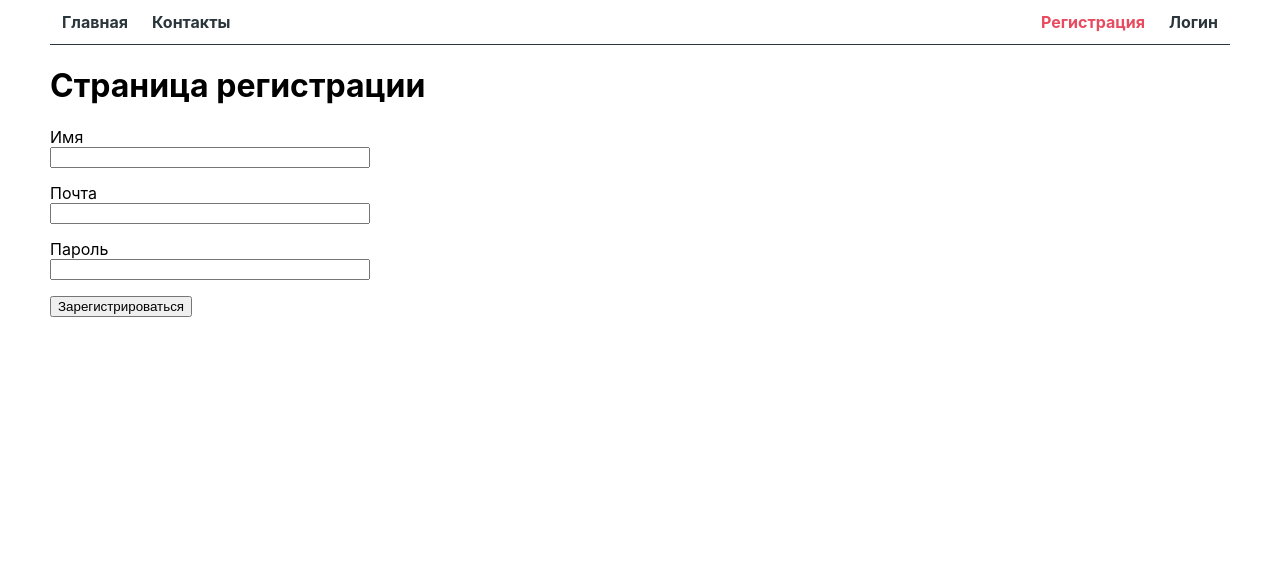
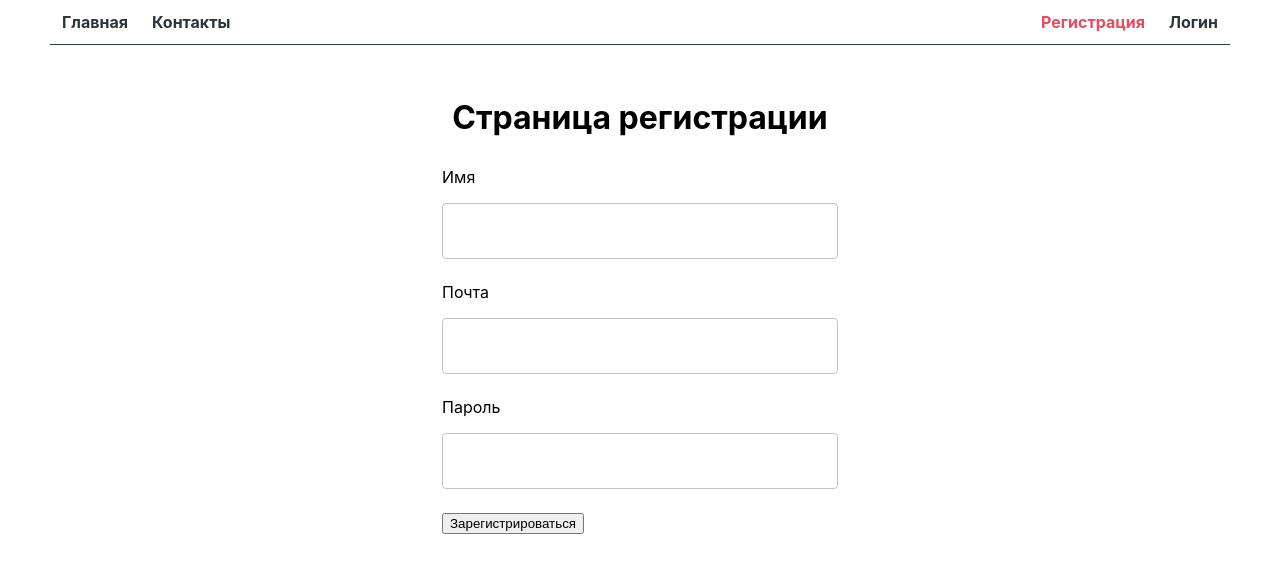
Before and after one commit to RuslanaLogosha/goit-react-hw-08-phonebook, a React (Create React App) app: page /register in a window 1280 px wide. Shown: the top 572 px of the page. Built offline with nearby package versions, Linux system fonts and the light colour scheme.

Commit message:
adds Public and Private routs

```diff
--- a/package.json
+++ b/package.json
@@ -17,6 +17,7 @@
     "react-confetti": "^6.0.0",
     "react-dom": "^17.0.1",
     "react-hook-form": "^6.14.2",
+    "react-lazy": "^1.1.0",
     "react-redux": "^7.2.2",
     "react-router-dom": "^5.2.0",
     "react-scripts": "4.0.1",
--- a/src/App.js
+++ b/src/App.js
@@ -1,21 +1,60 @@
-import { Switch, Route } from 'react-router-dom';
+import { Switch } from 'react-router-dom';
+import { useDispatch, useSelector } from 'react-redux';
+import { useEffect } from 'react';
+// import { Suspense, lazy } from 'react';
+import axios from 'axios';
 import Container from './components/Container';
 import AppBar from 'components/Header/AppBar';
 import HomeView from './views/HomeView';
 import RegisterView from './views/RegisterView';
 import LoginView from './views/LoginView';
 import ContactsView from './views/ContactsView';
+import PrivateRoute from './components/PrivateRoute';
+import PublicRoute from './components/PublicRoute';
+import { authOperations, authSelectors } from './redux/auth';
+
+// const HomeView = lazy(() => import('./views/HomeView'));
+// const RegisterView = lazy(() => import('./views/RegisterView'));
+// const LoginView = lazy(() => import('./views/LoginView'));
+// const ContactsView = lazy(() => import('./views/ContactsView'));
+
+axios.defaults.baseURL = 'https://goit-phonebook-api.herokuapp.com';
 
 export default function App() {
+  const dispatch = useDispatch();
+  const isFetchingCurrentUser = useSelector(authSelectors.getIsFetchingCurrent);
+  console.log(isFetchingCurrentUser);
+
+  useEffect(() => {
+    dispatch(authOperations.fetchCurrentUser());
+  }, [dispatch]);
+
   return (
     <Container>
-      <AppBar />
-      <Switch>
-        <Route exact path="/" component={HomeView} />
-        <Route path="/register" component={RegisterView} />
-        <Route path="/login" component={LoginView} />
-        <Route path="/" component={ContactsView} />
-      </Switch>
+      {isFetchingCurrentUser ? (
+        <h1>Показываем React Skeleton</h1>
+      ) : (
+        <>
+          <AppBar />
+          <Switch>
+            {/* <Suspense fallback={<p>Загружаем...</p>}> */}
+            <PublicRoute exact path="/" component={HomeView} />
+            <PublicRoute path="/register" component={RegisterView} restricted />
+            <PublicRoute
+              path="/login"
+              component={LoginView}
+              redirectTo="/contacts"
+              restricted
+            />
+            <PrivateRoute
+              path="/contacts"
+              component={ContactsView}
+              redirectTo="/login"
+            />
+            {/* </Suspense> */}
+          </Switch>
+        </>
+      )}
     </Container>
   );
 }
--- /dev/null
+++ b/src/components/PrivateRoute.js
@@ -0,0 +1,23 @@
+import { useSelector } from 'react-redux';
+import { Route, Redirect } from 'react-router-dom';
+import { authSelectors } from '../redux/auth';
+
+export default function PrivateRoute({
+  children,
+  redirectTo = '/',
+  ...routeProps
+}) {
+  const isLoggedIn = useSelector(authSelectors.getIsLoggedIn);
+  return (
+    <Route {...routeProps}>
+      {isLoggedIn ? children : <Redirect to={redirectTo} />}
+    </Route>
+  );
+}
+
+/**
+ * 1. Он должен повторять API Route
+ *  2. Он должен рендерить Route
+ * - Если маршрут приватный и пользователь залогинен, рендерит компонент
+ * - В противном случае рендерит Redirect на redirectTo
+ */
--- /dev/null
+++ b/src/components/PublicRoute.js
@@ -0,0 +1,24 @@
+import { useSelector } from 'react-redux';
+import { Route, Redirect } from 'react-router-dom';
+import { authSelectors } from '../redux/auth';
+
+/**
+ * - Если маршрут ограниченный, и юзер залогинен, рендерит редирект на redirectTo
+ * - В противном случае рендерит компонент
+ *
+ */
+
+export default function PublicRoute({
+  children,
+  restricted = false,
+  redirectTo = '/',
+  ...routeProps
+}) {
+  const isLoggedIn = useSelector(authSelectors.getIsLoggedIn);
+  const shouldRedirect = isLoggedIn && restricted;
+  return (
+    <Route {...routeProps}>
+      {shouldRedirect ? <Redirect to={redirectTo} /> : children}
+    </Route>
+  );
+}
--- a/src/index.css
+++ b/src/index.css
@@ -1,3 +1,4 @@
+@import url('https://fonts.googleapis.com/css?family=Roboto:300,400,500,700&display=swap');
 body {
   margin: 0;
   font-family: -apple-system, BlinkMacSystemFont, 'Segoe UI', 'Roboto', 'Oxygen',
--- a/src/redux/auth/auth-operations.js
+++ b/src/redux/auth/auth-operations.js
@@ -94,10 +94,10 @@ const fetchCurrentUser = createAsyncThunk(
   },
 );
 
-const operations = {
+const authOperations = {
   register,
   logOut,
   logIn,
   fetchCurrentUser,
 };
-export default operations;
+export default authOperations;
--- a/src/redux/auth/auth-selectors.js
+++ b/src/redux/auth/auth-selectors.js
@@ -1,9 +1,11 @@
 const getIsLoggedIn = state => state.auth.isLoggedIn;
 
 const getUsername = state => state.auth.user.name;
+const getIsFetchingCurrent = state => state.auth.isFetchingCurrentUser;
 
 const authSelectors = {
   getIsLoggedIn,
   getUsername,
+  getIsFetchingCurrent,
 };
 export default authSelectors;
--- a/src/redux/auth/auth-slice.js
+++ b/src/redux/auth/auth-slice.js
@@ -5,6 +5,7 @@ const initialState = {
   user: { name: null, email: null },
   token: null,
   isLoggedIn: false,
+  isFetchingCurrentUser: false,
 };
 
 const authSlice = createSlice({
@@ -26,9 +27,16 @@ const authSlice = createSlice({
       state.token = null;
       state.isLoggedIn = false;
     },
+    [authOperations.fetchCurrentUser.pending](state) {
+      state.isFetchingCurrentUser = true;
+    },
     [authOperations.fetchCurrentUser.fulfilled](state, action) {
       state.user = action.payload;
       state.isLoggedIn = true;
+      state.isFetchingCurrentUser = false;
+    },
+    [authOperations.fetchCurrentUser.rejected](state) {
+      state.isFetchingCurrentUser = false;
     },
   },
 });
--- a/src/views/LoginView.js
+++ b/src/views/LoginView.js
@@ -1,6 +1,9 @@
 import { useState } from 'react';
 import { useDispatch } from 'react-redux';
 import { authOperations } from 'redux/auth';
+import FormContainer from '../components/FormComponents/FormContainer';
+import Form from '../components/FormComponents/Form';
+import Input from '../components/FormComponents/Input';
 
 const styles = {
   form: {
@@ -37,13 +40,13 @@ export default function LoginView() {
   };
 
   return (
-    <div>
+    <FormContainer>
       <h1>Страница логина</h1>
 
-      <form onSubmit={handleSubmit} style={styles.form} autoComplete="off">
+      <Form onSubmit={handleSubmit} style={styles.form} autoComplete="off">
         <label style={styles.label}>
           Почта
-          <input
+          <Input
             type="email"
             name="email"
             value={email}
@@ -53,7 +56,7 @@ export default function LoginView() {
 
         <label style={styles.label}>
           Пароль
-          <input
+          <Input
             type="password"
             name="password"
             value={password}
@@ -62,7 +65,7 @@ export default function LoginView() {
         </label>
 
         <button type="submit">Войти</button>
-      </form>
-    </div>
+      </Form>
+    </FormContainer>
   );
 }
--- a/src/views/RegisterView.js
+++ b/src/views/RegisterView.js
@@ -1,7 +1,9 @@
-// import { useState } from 'react';
-import { useDispatch, useSelector } from 'react-redux';
+import { useDispatch } from 'react-redux';
 import { authOperations } from 'redux/auth';
 import { useForm } from 'react-hook-form';
+import FormContainer from '../components/FormComponents/FormContainer';
+import Form from '../components/FormComponents/Form';
+import Input from '../components/FormComponents/Input';
 
 const styles = {
   form: {
@@ -16,81 +18,38 @@ const styles = {
 
 export default function RegisterView() {
   const dispatch = useDispatch();
-  const authCredentials = useSelector(state => state.auth.user);
-
   const { register, handleSubmit } = useForm();
 
-  // const [name, setName] = useState('');
-  // const [email, setEmail] = useState('');
-  // const [password, setPassword] = useState('');
-
-  // const handleChange = ({ target: { name, value } }) => {
-  //   switch (name) {
-  //     case 'name':
-  //       return setName(value);
-  //     case 'email':
-  //       return setEmail(value);
-  //     case 'password':
-  //       return setPassword(value);
-  //     default:
-  //       return;
-  //   }
-  // };
-
-  const handleFormSubmit = ({ name, email, password }) => {
-    // e.preventDefault();
-    console.log(name);
-    console.log(authCredentials);
-    dispatch(authOperations.register(name, email, password));
-    // setName('');
-    // setEmail('');
-    // setPassword('');
+  const handleFormSubmit = data => {
+    dispatch(authOperations.register(data));
   };
 
   return (
-    <div>
+    <FormContainer>
       <h1>Страница регистрации</h1>
 
-      <form
+      <Form
         onSubmit={handleSubmit(handleFormSubmit)}
         style={styles.form}
         autoComplete="off"
       >
         <label style={styles.label}>
           Имя
-          <input
-            type="text"
-            name="name"
-            // value={name}
-            ref={register}
-            // onChange={handleChange}
-          />
+          <Input type="text" name="name" ref={register} />
         </label>
 
         <label style={styles.label}>
           Почта
-          <input
-            type="email"
-            name="email"
-            // value={email}
-            ref={register}
-            // onChange={handleChange}
-          />
+          <Input type="email" name="email" ref={register} />
         </label>
 
         <label style={styles.label}>
           Пароль
-          <input
-            type="password"
-            name="password"
-            // value={password}
-            ref={register}
-            // onChange={handleChange}
-          />
+          <Input type="password" name="password" ref={register} />
         </label>
 
         <button type="submit">Зарегистрироваться</button>
-      </form>
-    </div>
+      </Form>
+    </FormContainer>
   );
 }
```
Also changed, not shown: 1 other file (tests, documents, lock files or other folders).
